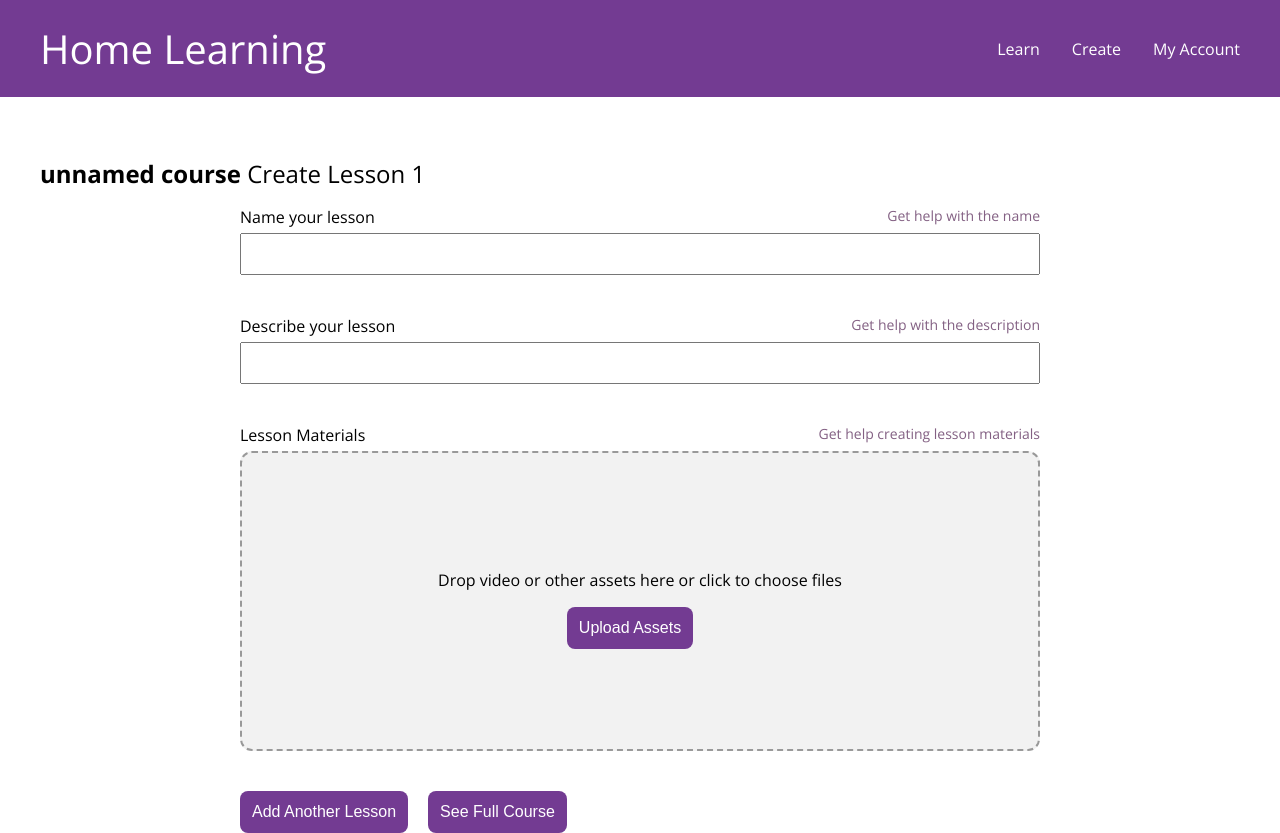
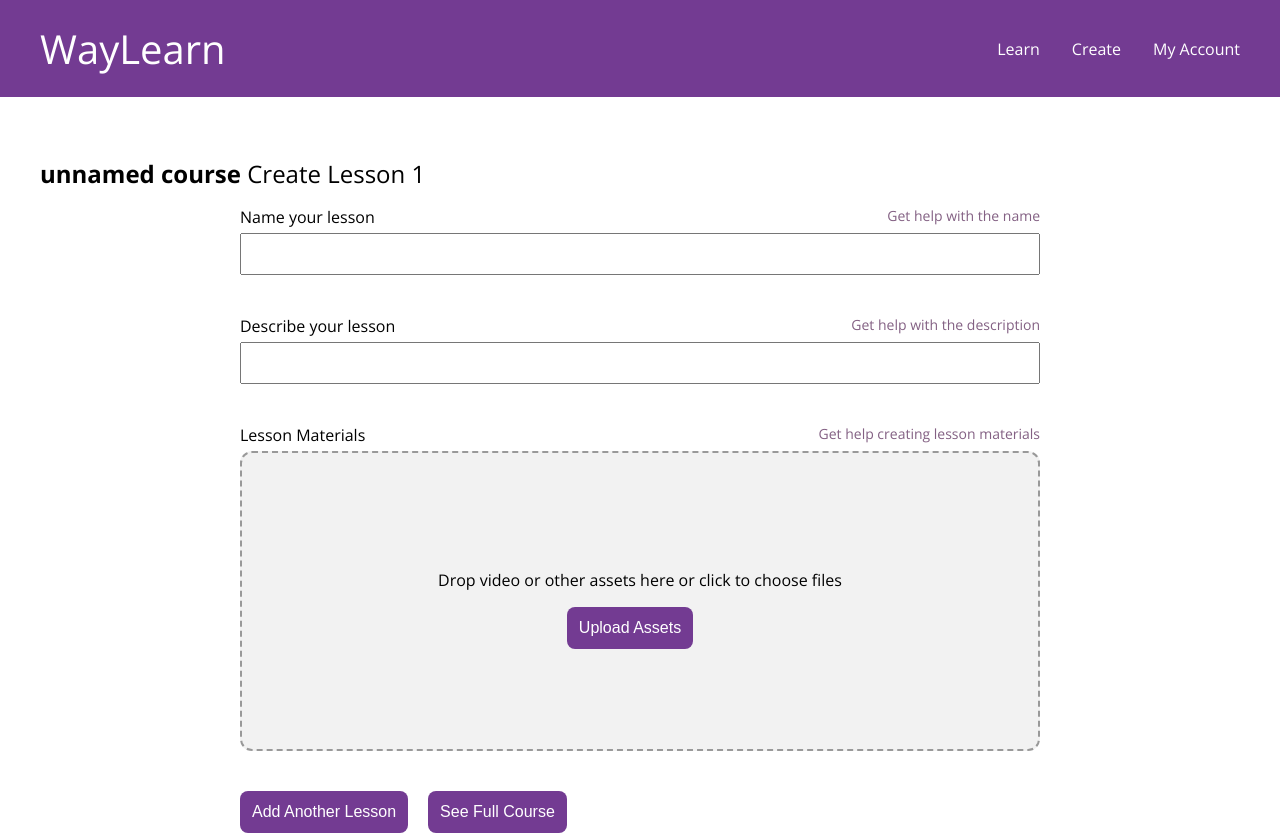
Before and after one commit to akiryk/nextjs-home-learning, a Next.js app: page /create/1 in a window 1280 px wide. Built offline with nearby package versions, Linux system fonts and the light colour scheme.

Commit message:
yarn lock

```diff
--- a/src/component/Navbar.js
+++ b/src/component/Navbar.js
@@ -9,7 +9,7 @@ const NavBar = () => {
       <div className={styles.innerWrapper}>
         <Link href="/">
           <h1 className={styles.brandTitle}>
-            <a className={styles.brandLink}>Home Learning</a>
+            <a className={styles.brandLink}>WayLearn</a>
           </h1>
         </Link>
         <ul id="nav-mobile" className={styles.nav}>
```
Also changed, not shown: 1 other file (tests, documents, lock files or other folders).
